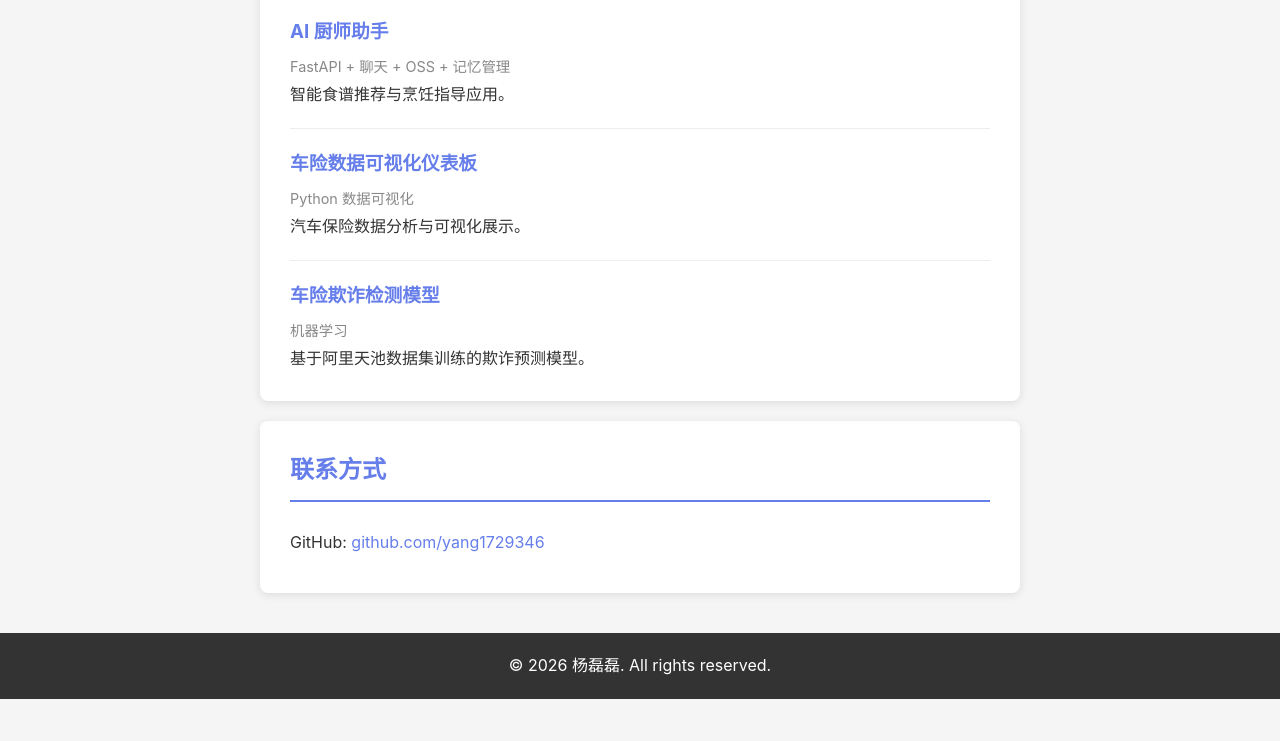
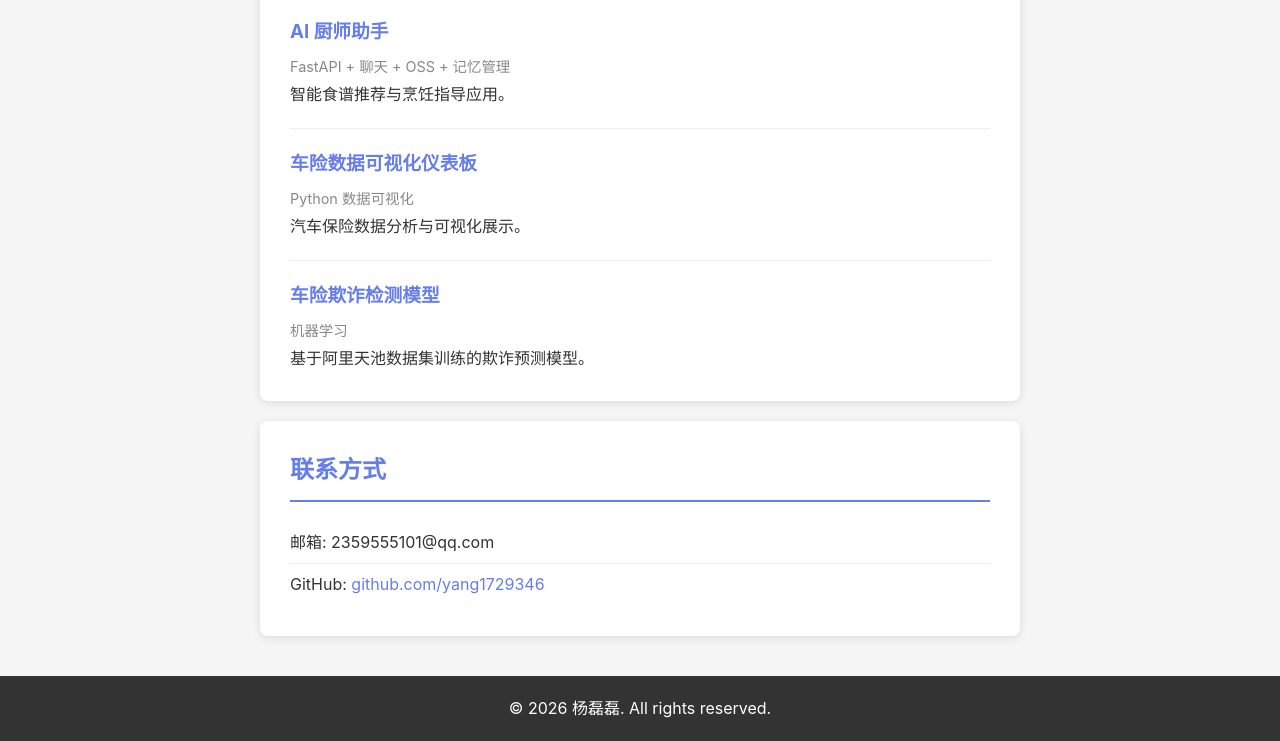
Before and after one commit to yang1729346/yang1729346.github.io, a plain HTML site: page index.html in a window 1280 px wide. Shown: the part 1024-1765 px from the top of the page. Before the commit the page ends 1723 px from the top, so only its background shows below. Drawn offline with Linux system fonts and the light colour scheme.

Commit message:
添加QQ邮箱

```diff
--- a/index.html
+++ b/index.html
@@ -66,6 +66,7 @@
         <section class="card">
             <h2>联系方式</h2>
             <ul class="contact-list">
+                <li>邮箱: 2359555101@qq.com</li>
                 <li>GitHub: <a href="https://github.com/yang1729346" target="_blank">github.com/yang1729346</a></li>
             </ul>
         </section>
```
